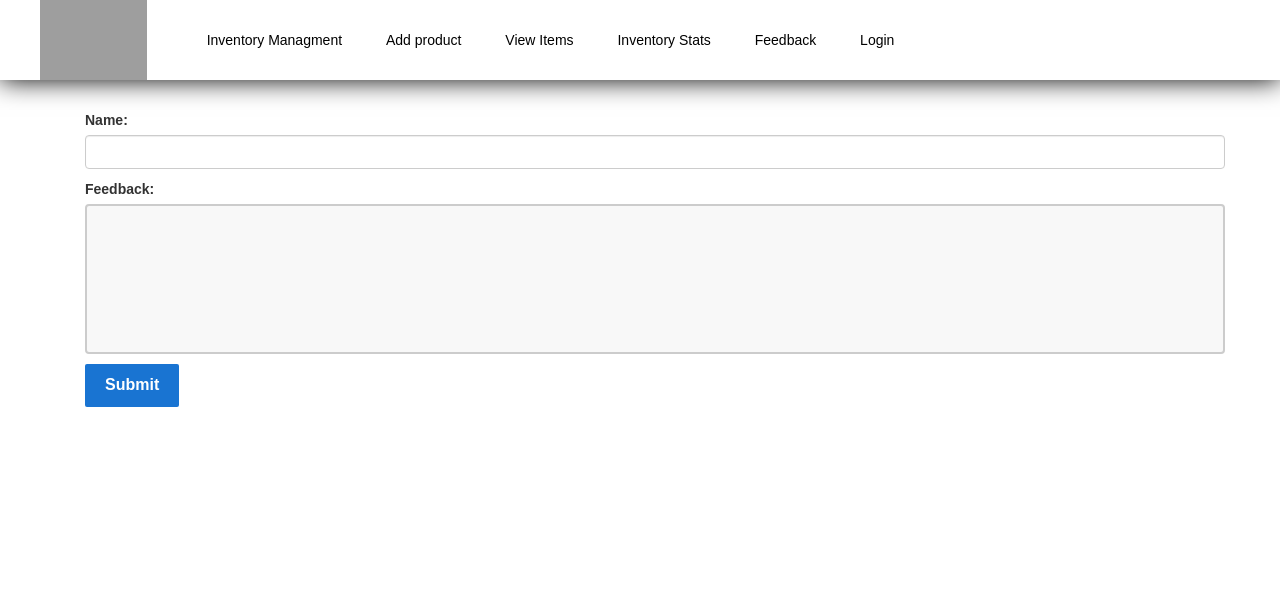
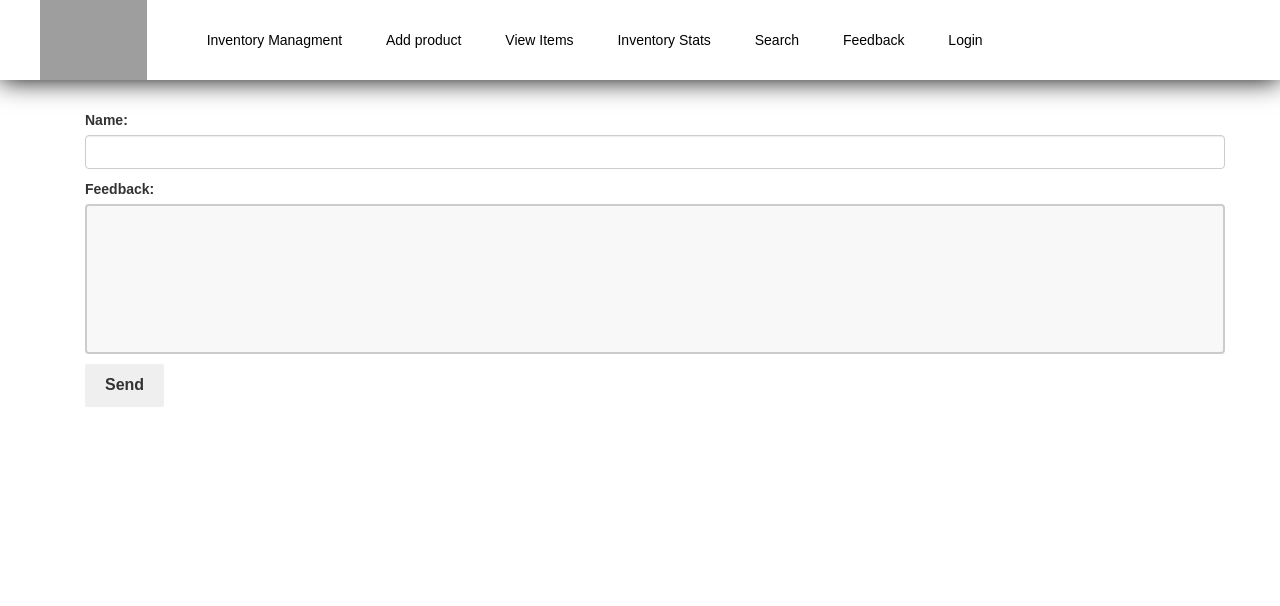
Before and after one commit to Elkrypton/inventory-beta, a Django app: page /feedback/ in a window 1280 px wide. Shown: the top 606 px of the page. Run offline with Django 4.2, Linux system fonts and the light colour scheme; some libraries are stand-ins or nearby versions; grey boxes are pictures that could not be loaded.

Commit message:
...adding search function

```diff
--- a/orders_reporter/forms.py
+++ b/orders_reporter/forms.py
@@ -1,7 +1,7 @@
 from django import forms
 import pyqrcode
 from django import forms
-from .models import Manufacturer, Note
+from .models import Manufacturer, Note, SearchProduct
 class ManufacturerForm(forms.ModelForm):
 
     class Meta:
@@ -24,3 +24,11 @@ class NoteForm(forms.ModelForm):
         widgets = {
         'name':forms.TextInput(attrs={'size':'40', 'class': 'form-control'}),
         'feedback': forms.Textarea()}
+
+
+class SearchForm(forms.ModelForm):
+    class Meta:
+        model = SearchProduct
+        fields = ['query']
+        widgets = {
+        'query':forms.TextInput(attrs={'size':'40', 'class': 'form-control'})}
--- a/orders_reporter/models.py
+++ b/orders_reporter/models.py
@@ -14,3 +14,6 @@ class Manufacturer(models.Model):
 class Note(models.Model):
     name = models.CharField(max_length=50)
     feedback = models.TextField(max_length=600)
+
+class SearchProduct(models.Model):
+    query = models.CharField(max_length=100)
--- a/orders_reporter/templates/base.html
+++ b/orders_reporter/templates/base.html
@@ -60,6 +60,8 @@ header li a {
            <li><a href="{% url 'myforms' %}">Add product</a></li>
            <li><a href="{% url 'manufacturer_list' %}">View Items</a></li>
            <li><a href="{% url 'graph' %}">Inventory Stats</a></li>
+           <li><a href="{% url 'search' %}">Search</a></li>
+
            <li><a href="{% url 'feedback' %}">Feedback</a></li>
 
            {% if user.is_authenticated %}
--- a/orders_reporter/templates/forms.html
+++ b/orders_reporter/templates/forms.html
@@ -14,7 +14,7 @@
     cursor: pointer;
     transition: background-color 0.3s ease;
   }
-  .button1 {
+  .button1[type="submit"]:hover {
     background-color: #1974D2;
     color: #ffffff;
   }
--- a/orders_reporter/templates/manufacturer_detail.html
+++ b/orders_reporter/templates/manufacturer_detail.html
@@ -38,6 +38,8 @@
     <a href="{% url 'manufacturer_pdf' pk=manufacturer.id %}?download=True" class="btn btn-primary">Download PDF</a>
     <a href="{% url 'edit' manufacturer.pk %}" class="btn btn-primary">Edit</a>
     <a href="{% url 'delete' manufacturer.pk %}" class="btn btn-danger">Delete</a>
+    <a href="{% url 'scan' %}" class="btn btn-primary">scan</a>
+
 
     <br>
     <br>
--- a/orders_reporter/templates/manufacturer_edit.html
+++ b/orders_reporter/templates/manufacturer_edit.html
@@ -81,7 +81,7 @@
 		{% csrf_token %}
 		{{ form.as_p }}
 
-	<button name="submit" class="btn btn-primary">save changes</button>
+	<button name="submit" class="btn btn-primary">Save Changes</button>
 	</form>
 </p>
 	{% endblock content %}
--- a/orders_reporter/templates/manufacturer_list.html
+++ b/orders_reporter/templates/manufacturer_list.html
@@ -20,6 +20,7 @@
     background-color: #dddddd;
  }
 </style>
+
 <table>
    <tr>
                <th>Item</th>
@@ -37,5 +38,4 @@
                 <h2>The list is empty, create a new item/product</2>
 
 {% endfor %}
-
 {% endblock content %}
--- a/orders_reporter/templates/note.html
+++ b/orders_reporter/templates/note.html
@@ -4,7 +4,7 @@
 
 
 <head>
-  <meta aria-expanded="true">
+  <meta aria-expanded="false">
 
     </head>
     <style>
@@ -31,7 +31,7 @@
         cursor: pointer;
         transition: background-color 0.3s ease;
       }
-      .button1 {
+      .button1[type="submit"]:hover {
         background-color: #1974D2;
         color: #ffffff;
       }
@@ -42,7 +42,7 @@
       <div class="container">
       {{ feedback.as_p }}
       {% csrf_token %}
-      <button type="submit" class="button button1">Submit</button>
+      <button type="submit" class="button button1">Send</button>
 </div>
 </form>
     </body>
--- a/orders_reporter/tests.py
+++ b/orders_reporter/tests.py
@@ -25,7 +25,7 @@ class TestConnection(unittest.TestCase):
 
         self.root_url = "http://127.0.0.1:8000"
         self.req = requests.get(self.root_url)
-        self.list_urls = ['myforms/','list/','graph/','manufacturer/1/']
+        self.list_urls = ['myforms/','list/','graph/','manufacturer/1/','search/']
 
     #testing the home page root page
     def test_home_page(self):
--- a/orders_reporter/urls.py
+++ b/orders_reporter/urls.py
@@ -11,8 +11,9 @@ urlpatterns = [
     path('manufacturer/<int:pk>/pdf/', GeneratePDF.as_view(), name="manufacturer_pdf"),
     path('delete/<int:pk>', delete_manufacturer, name="delete"),
     path('manufacturer/<int:pk>/', manufacturer_detail, name='manufacturer_detail'),
+    path('scan/',QRCodeScanner, name='scan'),
+    path('search/',product_search, name="search"),
     path('graph/', GraphView, name='graph'),
     path('feedback/',feedback,name="feedback"),
     path('submitted/', success_page, name="success_page"),
-
-    path('edit_manufacturer/<int:pk>/', manufacturer_edit,name="edit" )]
+    path('edit_manufacturer/<int:pk>/', manufacturer_edit,name="edit")]
--- a/orders_reporter/views.py
+++ b/orders_reporter/views.py
@@ -1,4 +1,6 @@
 from .modules import *
+from .forms import SearchForm
+
 
 
 class TotalNumoProducts():
@@ -27,6 +29,25 @@ class TotalNumoProducts():
 
 # views.py
 # views.py
+def QRCodeScanner(request):
+    return render(request, 'qrcode.html')
+
+
+# views.py
+
+
+def product_search(request):
+    if request.method == 'GET':
+        form = SearchForm(request.GET)
+        if form.is_valid():
+            query = form.cleaned_data.get('query')
+            results = Manufacturer.objects.filter(item=query) | Manufacturer.objects.filter(sku=query)
+        else:
+            results = []
+    else:
+        form = SearchForm()
+        results = []
+    return render(request, 'search.html', {'form': form, 'results': results})
 
 
 def GraphView(request):
```
Also changed, not shown: orders_reporter/templates/graph.html (+18 -4 lines).
